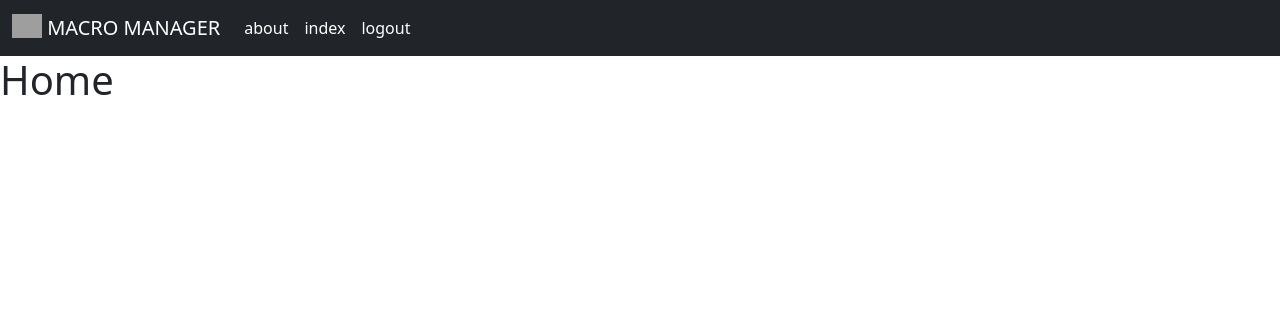
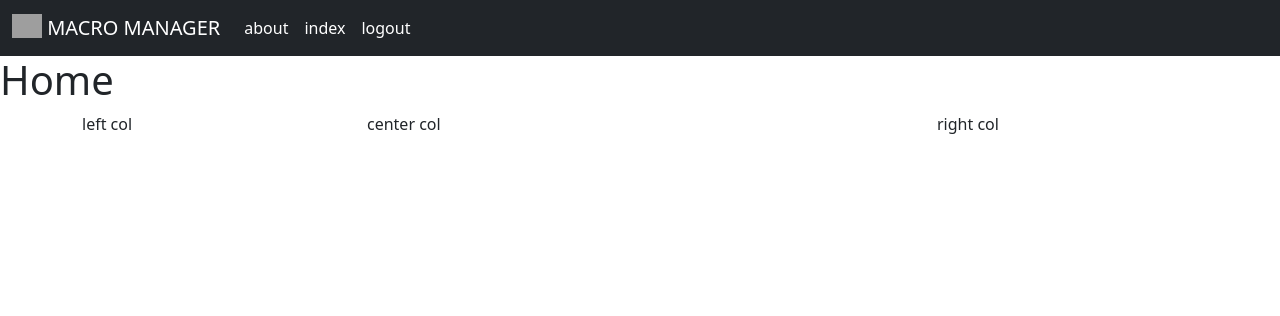
Before and after one commit to erictau/macromanager, a Django app: page / in a window 1280 px wide. Shown: the top 316 px of the page. Run offline with Django 4.2, Linux system fonts and the light colour scheme; the visitor is signed in with stand-in values (Sample User, id 1); grey boxes are pictures that could not be loaded.

Commit message:
adds col to home

```diff
--- a/main_app/templates/home.html
+++ b/main_app/templates/home.html
@@ -3,4 +3,34 @@
 
 <h1>Home</h1>
 
+{% if user.is_authenticated %}
+
+<div class="container">
+    <div class="row">
+        <div class="col">
+            <div>
+                left col
+            </div>
+        </div>
+        <div class="col-6">
+            <div>
+                center col
+            </div>
+        </div>
+        <div class="col">
+            <div>
+                right col
+            </div>
+        </div>
+    </div>
+
+</div>
+
+{% else %}
+
+<div>
+    <a href="{% url 'signup' %}"><button>signup</button></a>
+</div>
+{% endif %}
+
 {% endblock %}
```
